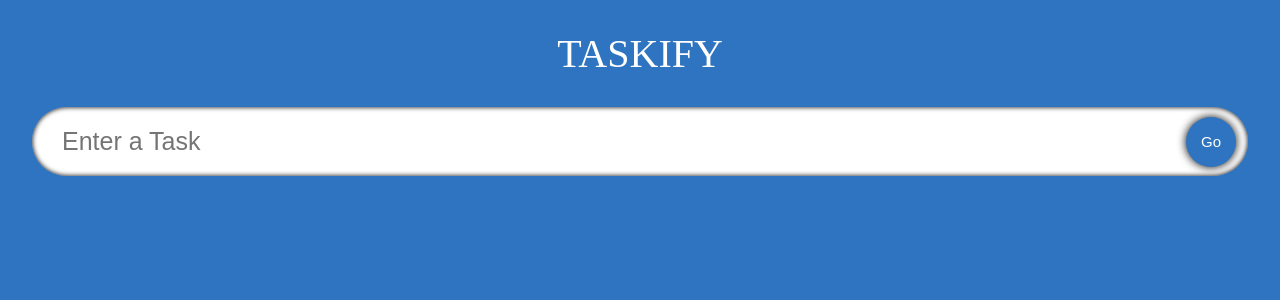
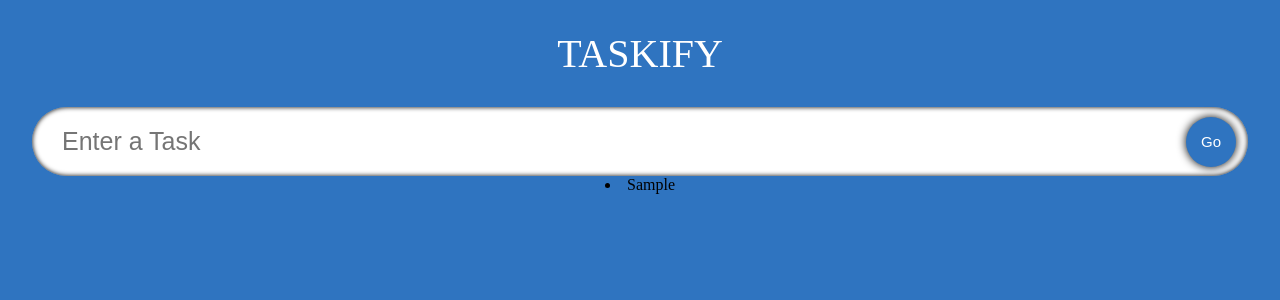
Before and after one commit to zhe-student-tafesa/typescript-react-todos, a React (Create React App) app: page / in a window 1280 px wide. Both pictures are taken after typing "Sample" into the empty fields and a click on the button "Go". Shown: the top 300 px of the page. Built offline with nearby package versions, Linux system fonts and the light colour scheme; a web font is replaced by a local one.

Commit message:
1. show todo list without STYLE: use { }    <li>{todo.todo}</li>

```diff
--- a/src/App.tsx
+++ b/src/App.tsx
@@ -4,6 +4,7 @@
 
 import InputField from './components/InputField';
 import { Todo } from './model';
+import TodoList from './components/TodoList';
 // 返回值类型 ：JSX.Element
 const App: React.FC = () => {
   // type of todo: <string>, value is     ""
@@ -34,6 +35,7 @@
     <div className="App">
       <span className="heading">Taskify</span>
       <InputField todo={todo} setTodo={setTodo} handleAdd={handleAdd} />
+      <TodoList todos={todos} setTodos={setTodos} />
     </div>
   );
 }
--- a/src/components/InputField.tsx
+++ b/src/components/InputField.tsx
@@ -7,6 +7,7 @@
     setTodo: React.Dispatch<React.SetStateAction<string>>;
     handleAdd: (e: React.FormEvent) => void;
 };
+//  这样 使用                                    : Props
 const InputField = ({ todo, setTodo, handleAdd }: Props) => {
 
     const inputRef = useRef<HTMLInputElement>(null);
--- /dev/null
+++ b/src/components/TodoList.tsx
@@ -0,0 +1,18 @@
+import React from 'react';
+import "./styles.css";
+import { Todo } from '../model';
+
+interface Props {
+    todos: Todo[];
+    setTodos: React.Dispatch<React.SetStateAction<Todo[]>>;
+}
+//  React.FC   使用     <Props>
+const TodoList: React.FC<Props> = ({ todos, setTodos }) => {
+    return <div className='todos'>
+        {todos.map((todo) => (
+            <li>{todo.todo}</li>
+        ))}
+    </div>;
+}
+
+export default TodoList
```
